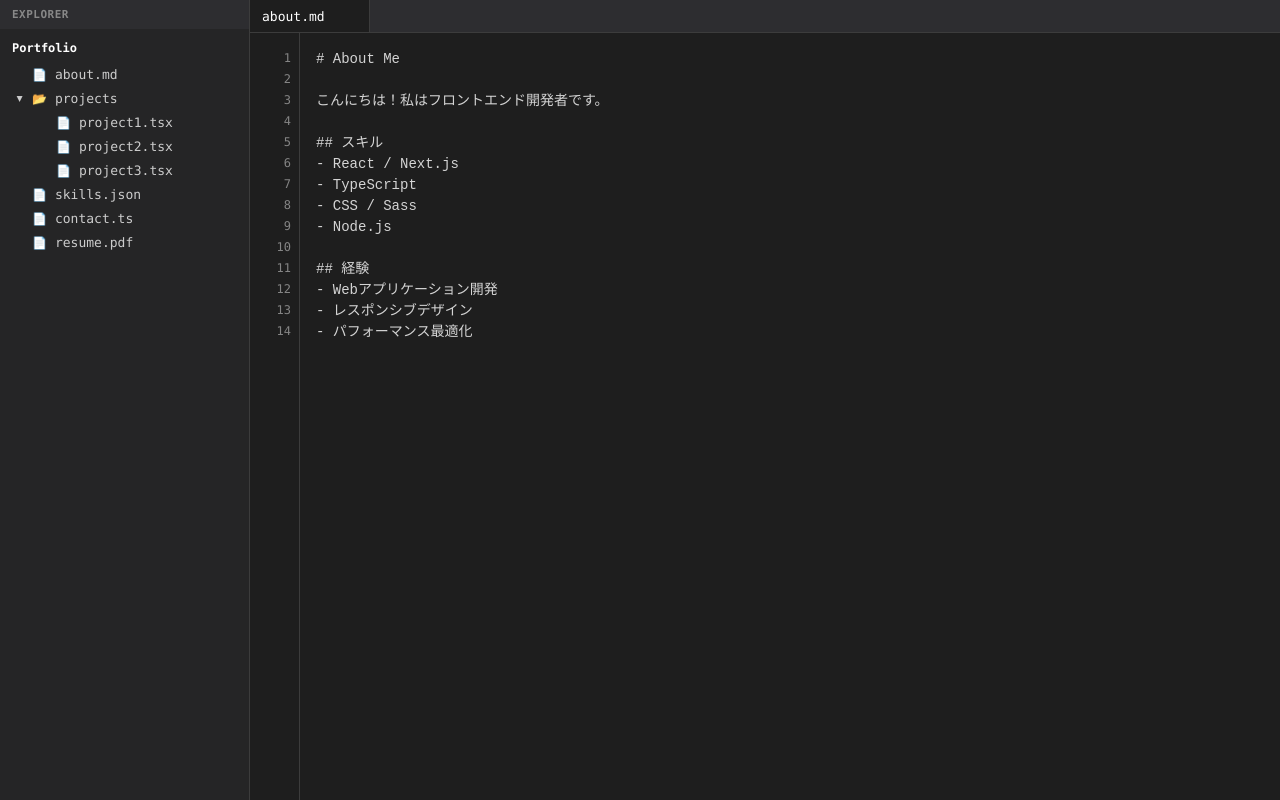
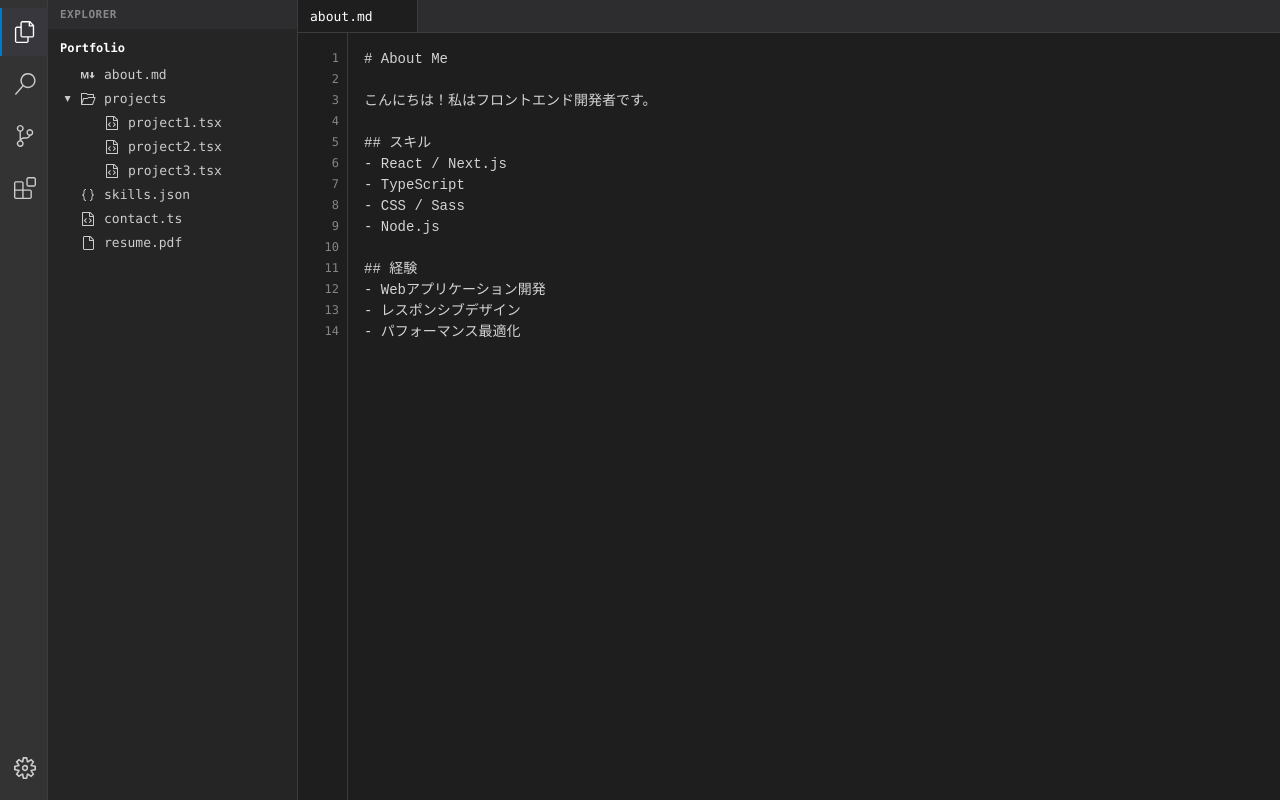
Before and after one commit to Sho0226/MyPortfolio, a Next.js app: page / in a window 1280 px wide. Built offline with nearby package versions, Linux system fonts and the light colour scheme.

Commit message:
アクティビティバーの制作

```diff
--- a/src/app/page.tsx
+++ b/src/app/page.tsx
@@ -1,6 +1,7 @@
 "use client";
 
 import { useState } from "react";
+import ActivityBar from "@/components/ActivityBar";
 import Sidebar from "@/components/Sidebar";
 import MainEditor from "@/components/MainEditor";
 import styles from "./page.module.css";
@@ -43,6 +44,7 @@ export default function Home() {
   ]);
 
   const [activeTab, setActiveTab] = useState("about.md");
+  const [activeActivity, setActiveActivity] = useState("explorer");
 
   const fileContents: FileContent = {
     "about.md": {
@@ -219,9 +221,19 @@ export default Project3;`,
     }
   };
 
+  const handleActivityChange = (activity: string) => {
+    setActiveActivity(activity);
+  };
+
   return (
     <div className={styles.vscodeLayout}>
-      <Sidebar onFileClick={handleFileClick} />
+      <ActivityBar
+        activeActivity={activeActivity}
+        onActivityChange={handleActivityChange}
+      />
+      {activeActivity === "explorer" && (
+        <Sidebar onFileClick={handleFileClick} />
+      )}
       <MainEditor
         tabs={tabs}
         activeTab={activeTab}
--- /dev/null
+++ b/src/components/ActivityBar.module.css
@@ -0,0 +1,72 @@
+.activityBar {
+  width: 48px;
+  height: 100vh;
+  background-color: #333333;
+  border-right: 1px solid #3c3c3c;
+  display: flex;
+  flex-direction: column;
+  justify-content: space-between;
+  padding: 8px 0;
+}
+
+.activityList {
+  display: flex;
+  flex-direction: column;
+  gap: 4px;
+}
+
+.activityItem {
+  width: 48px;
+  height: 48px;
+  display: flex;
+  align-items: center;
+  justify-content: center;
+  cursor: pointer;
+  position: relative;
+  transition: background-color 0.1s ease;
+  border-left: 2px solid transparent;
+}
+
+.activityItem:hover {
+  background-color: #37373d;
+}
+
+.activityItem.active {
+  background-color: #37373d;
+  border-left: 2px solid #007acc;
+}
+
+.activityItem.active::before {
+  content: "";
+  position: absolute;
+  left: -2px;
+  top: 0;
+  height: 100%;
+  width: 2px;
+  background-color: #007acc;
+}
+
+.activityIcon {
+  font-size: 22px;
+  line-height: 1;
+  user-select: none;
+  display: flex;
+  align-items: center;
+  justify-content: center;
+  color: #cccccc;
+  transition: color 0.1s ease;
+}
+
+.activityItem:hover .activityIcon {
+  color: #ffffff;
+}
+
+.activityItem.active .activityIcon {
+  color: #ffffff;
+}
+
+.bottomActions {
+  display: flex;
+  flex-direction: column;
+  gap: 4px;
+}
--- /dev/null
+++ b/src/components/ActivityBar.tsx
@@ -0,0 +1,66 @@
+import {
+  VscFiles,
+  VscSearch,
+  VscSourceControl,
+  VscExtensions,
+  VscSettingsGear,
+} from "react-icons/vsc";
+import styles from "./ActivityBar.module.css";
+
+interface ActivityBarProps {
+  activeActivity: string;
+  onActivityChange: (activity: string) => void;
+}
+
+const ActivityBar = ({ activeActivity, onActivityChange }: ActivityBarProps) => {
+  const activities = [
+    {
+      id: "explorer",
+      icon: <VscFiles />,
+      label: "Explorer",
+    },
+    {
+      id: "search",
+      icon: <VscSearch />,
+      label: "Search",
+    },
+    {
+      id: "source-control",
+      icon: <VscSourceControl />,
+      label: "Source Control",
+    },
+    {
+      id: "extensions",
+      icon: <VscExtensions />,
+      label: "Extensions",
+    },
+  ];
+
+  return (
+    <div className={styles.activityBar}>
+      <div className={styles.activityList}>
+        {activities.map((activity) => (
+          <div
+            key={activity.id}
+            className={`${styles.activityItem} ${
+              activeActivity === activity.id ? styles.active : ""
+            }`}
+            onClick={() => onActivityChange(activity.id)}
+            title={activity.label}
+          >
+            <div className={styles.activityIcon}>{activity.icon}</div>
+          </div>
+        ))}
+      </div>
+      <div className={styles.bottomActions}>
+        <div className={styles.activityItem} title="Settings">
+          <div className={styles.activityIcon}>
+            <VscSettingsGear />
+          </div>
+        </div>
+      </div>
+    </div>
+  );
+};
+
+export default ActivityBar;
--- a/src/components/Sidebar.module.css
+++ b/src/components/Sidebar.module.css
@@ -80,7 +80,11 @@
 
 .fileIcon {
   margin-right: 6px;
-  font-size: 12px;
+  font-size: 16px;
+  display: flex;
+  align-items: center;
+  justify-content: center;
+  color: #cccccc;
 }
 
 .children {
--- a/src/components/Sidebar.tsx
+++ b/src/components/Sidebar.tsx
@@ -1,4 +1,12 @@
 import { useState } from "react";
+import {
+  VscFolder,
+  VscFolderOpened,
+  VscFile,
+  VscFileCode,
+  VscJson,
+  VscMarkdown,
+} from "react-icons/vsc";
 import styles from "./Sidebar.module.css";
 
 interface FileItem {
@@ -43,6 +51,27 @@ const Sidebar = ({ onFileClick }: SidebarProps) => {
     });
   };
 
+  const getFileIcon = (fileName: string, isFolder: boolean, isExpanded?: boolean) => {
+    if (isFolder) {
+      return isExpanded ? <VscFolderOpened /> : <VscFolder />;
+    }
+
+    const extension = fileName.split('.').pop()?.toLowerCase();
+    switch (extension) {
+      case 'md':
+        return <VscMarkdown />;
+      case 'json':
+        return <VscJson />;
+      case 'ts':
+      case 'tsx':
+      case 'js':
+      case 'jsx':
+        return <VscFileCode />;
+      default:
+        return <VscFile />;
+    }
+  };
+
   const renderFileItem = (item: FileItem, depth = 0) => {
     const isExpanded = expandedFolders.has(item.name);
 
@@ -73,9 +102,9 @@ const Sidebar = ({ onFileClick }: SidebarProps) => {
           ) : (
             <span className={styles.chevronSpacer}></span>
           )}
-          <span className={styles.fileIcon}>
-            {item.type === "folder" ? (isExpanded ? "📂" : "📁") : "📄"}
-          </span>
+          <div className={styles.fileIcon}>
+            {getFileIcon(item.name, item.type === "folder", isExpanded)}
+          </div>
           {item.name}
         </div>
         {item.children && isExpanded && (
```
Also changed, not shown: package.json (+4 -3 lines), 1 other file (tests, documents, lock files or other folders).
